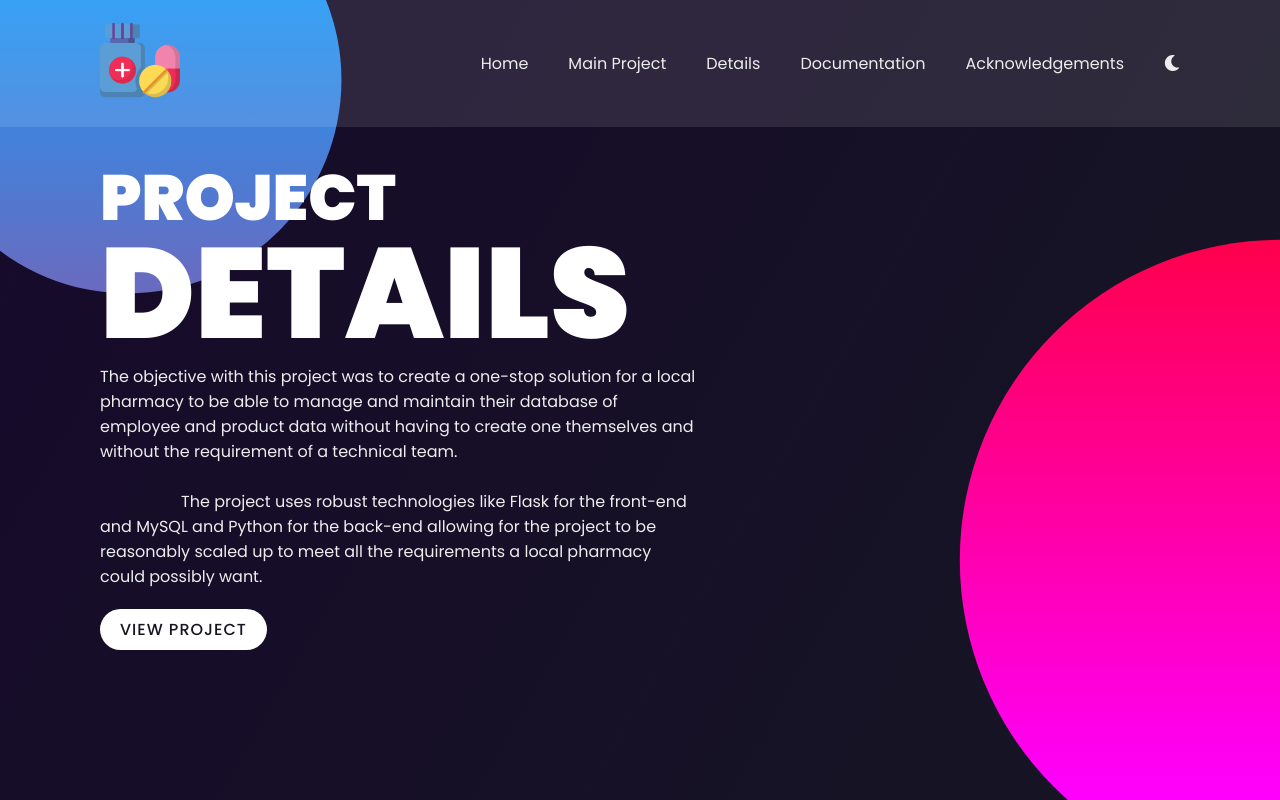
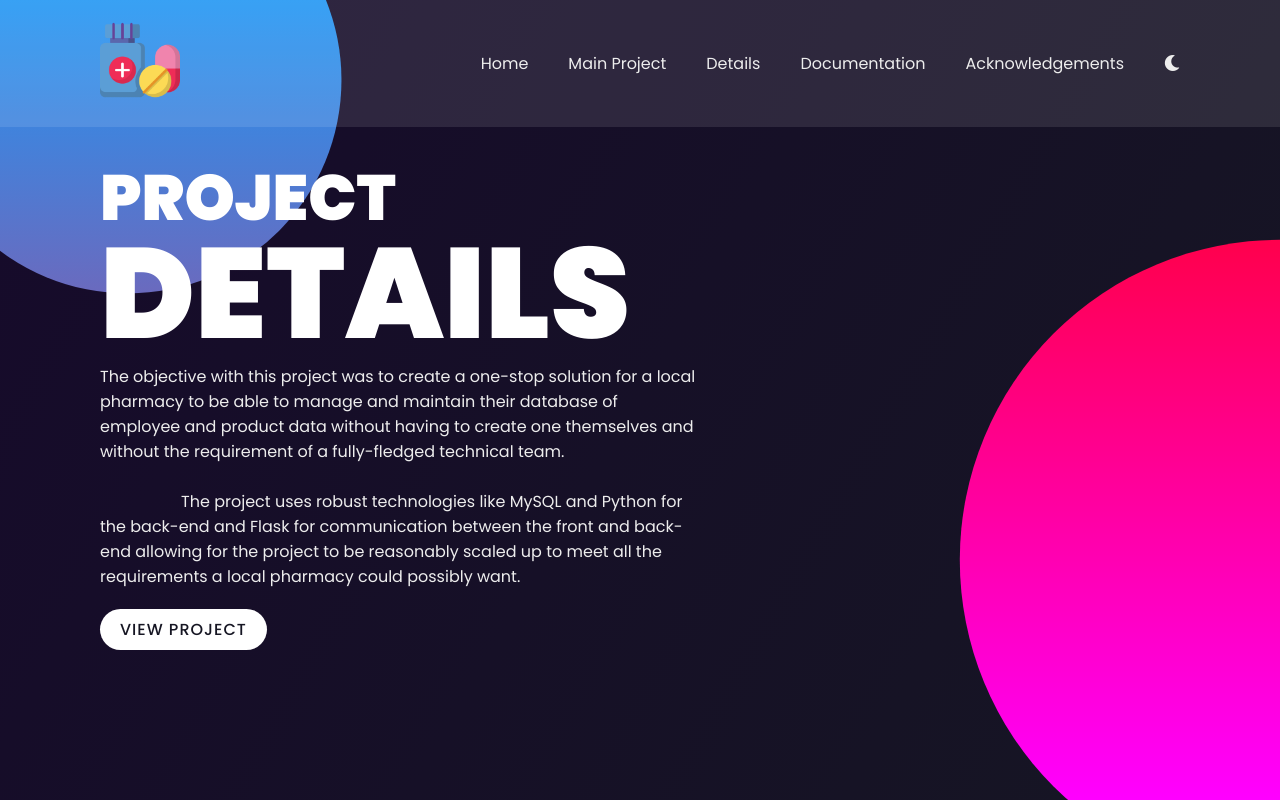
Before and after one commit to k-srivastava/Health-Warehouse, a Flask app: page /details in a window 1280 px wide. Run offline with Flask 2, Linux system fonts and the light colour scheme; parts of the project's set-up code (start-up, migrations or seed data) failed here and were passed over.

Commit message:
Small updates.

```diff
--- a/templates/account/dashboard/base.html
+++ b/templates/account/dashboard/base.html
@@ -9,7 +9,7 @@
 
     <link rel="stylesheet" href="{{ url_for('static', filename='css/base.css') }}">
     <link rel="stylesheet" href="{{ url_for('static', filename='css/account/dashboard/sidebar.css') }}">
-    <link rel="stylesheet" href="https://cdnjs.cloudflare.com/ajax/libs/font-awesome/5.15.2/css/all.min.css"/>
+    <link rel="stylesheet" href="https://cdnjs.cloudflare.com/ajax/libs/font-awesome/5.15.2/css/all.min.css">
     {% block styles %}
     {% endblock %}
 </head>
--- a/templates/homepage/details.html
+++ b/templates/homepage/details.html
@@ -9,16 +9,16 @@
             <p>
                 The objective with this project was to create a one-stop solution for a local pharmacy to be able to
                 manage and maintain their database of employee and product data without having to create one themselves
-                and without the requirement of a technical team.
+                and without the requirement of a fully-fledged technical team.
             </p>
 
             <br>
 
             <p>
                 &emsp; &emsp; &emsp; &emsp;
-                The project uses robust technologies like Flask for the front-end and MySQL and Python for the back-end
-                allowing for the project to be reasonably scaled up to meet all the requirements a local pharmacy could
-                possibly want.
+                The project uses robust technologies like MySQL and Python for the back-end and Flask for communication
+                between the front and back-end allowing for the project to be reasonably scaled up to meet all the
+                requirements a local pharmacy could possibly want.
             </p>
 
             <a href="/project">View Project</a>
```
